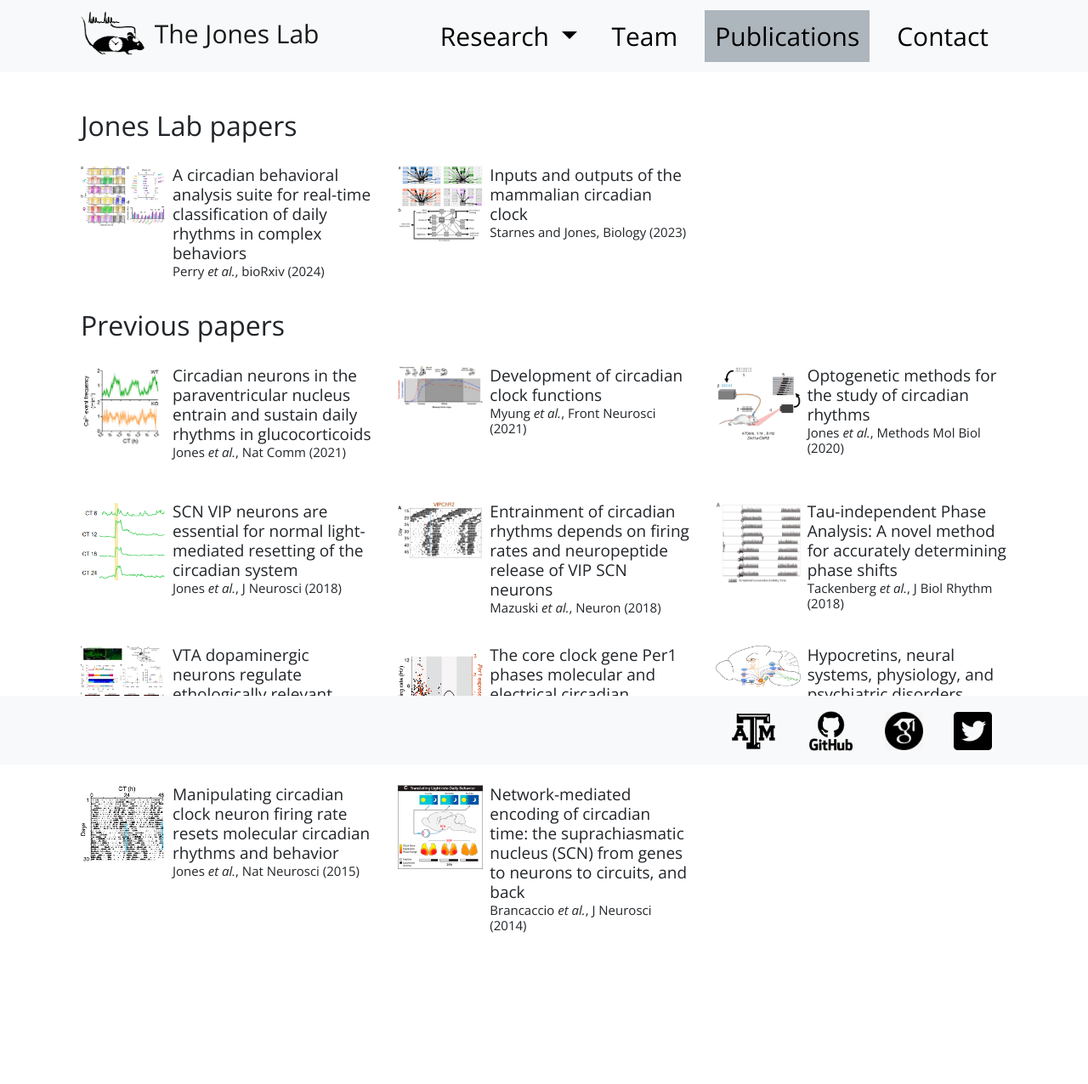
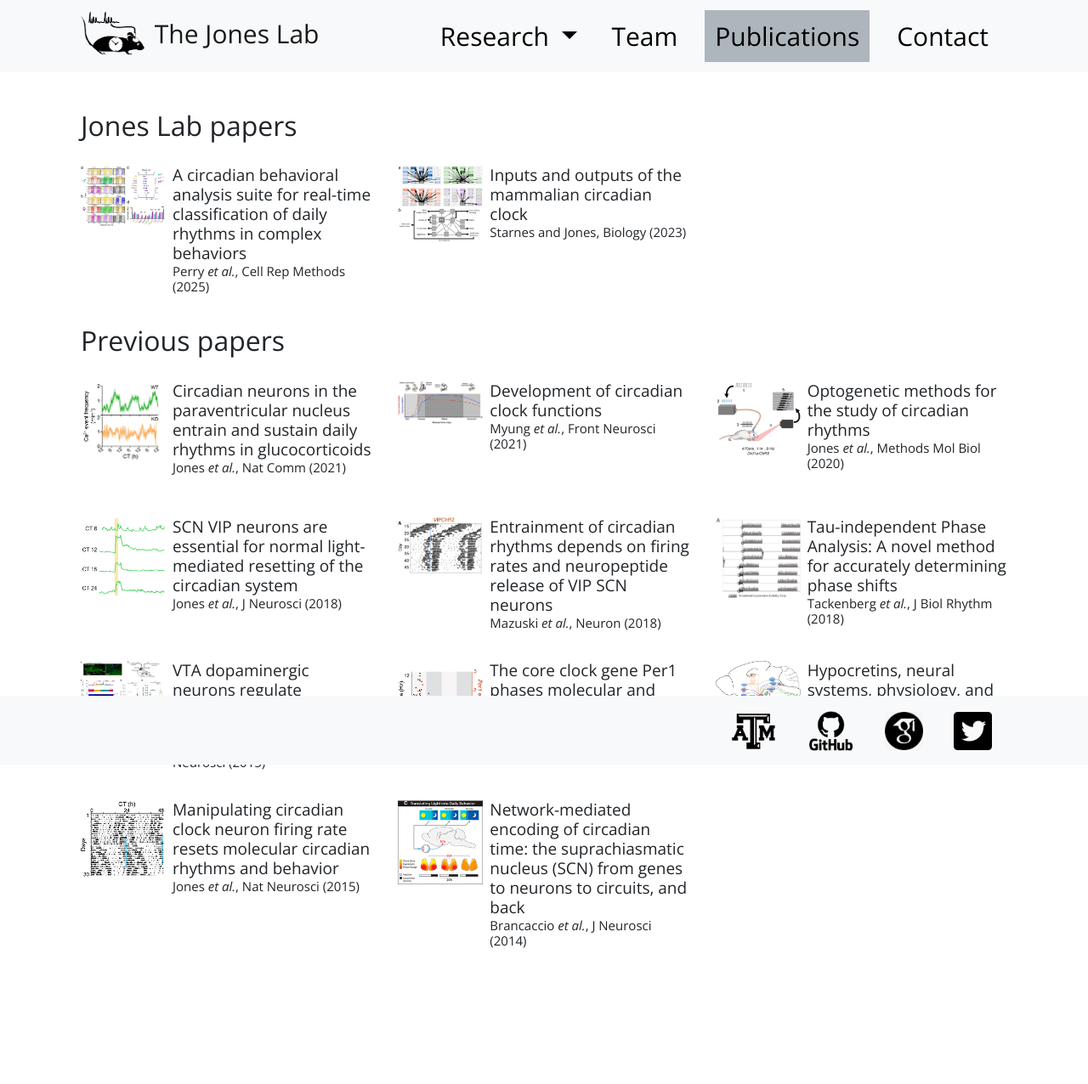
Before and after one commit to jones-lab-tamu/jones-lab-tamu.github.io, a Jekyll site: the page built from papers/index.html, in a window 1280 px wide. Shown: the whole page at 85% size. Built offline with Jekyll 4.4.1, drawn with Linux system fonts in a browser that asks for light colours.

Commit message:
Update Perry et al.

```diff
--- a/papers/_posts/2024-08-07-biorxiv.md
+++ b/papers/_posts/2024-08-07-biorxiv.md
@@ -2,7 +2,7 @@
 layout: paper
 title: "A circadian behavioral analysis suite for real-time classification of daily rhythms in complex behaviors"
 year: "2025"
-shortref: "Perry <i>et al.</i>, bioRxiv (2024)"
+shortref: "Perry <i>et al.</i>, Cell Rep Methods (2025)"
 journal: "Cell Rep Methods"
 authors: "Perry LJ, Ratcliff GE, Mayo A, Perez BE, Rays Wahba L, Nikhil KL, Lenzen WC, Li Y, Mar J, Farhy-Tselnicker I, Li W, Jones JR"
 image: /images/papers/2024_biorxiv.jpg
```
